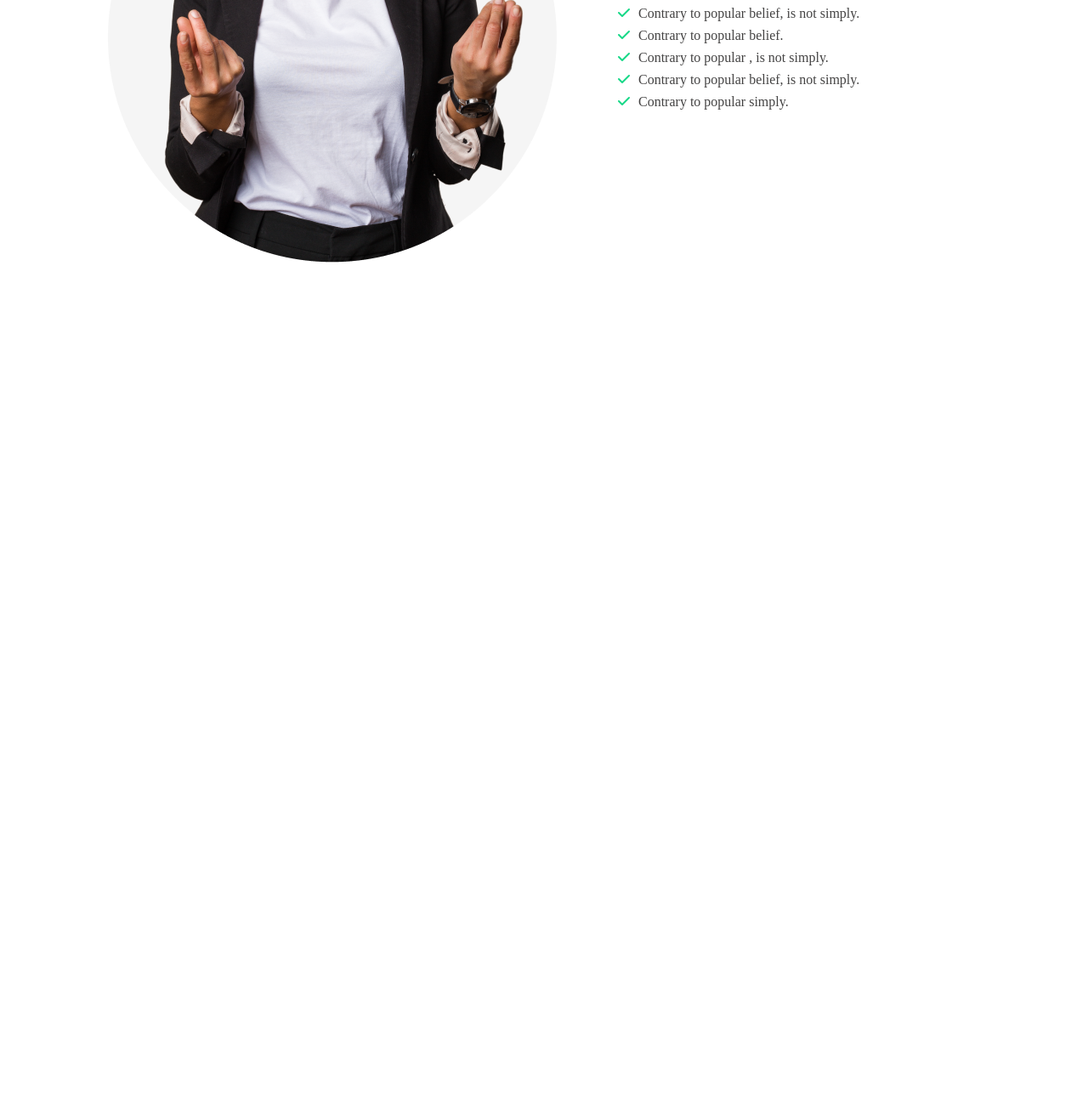
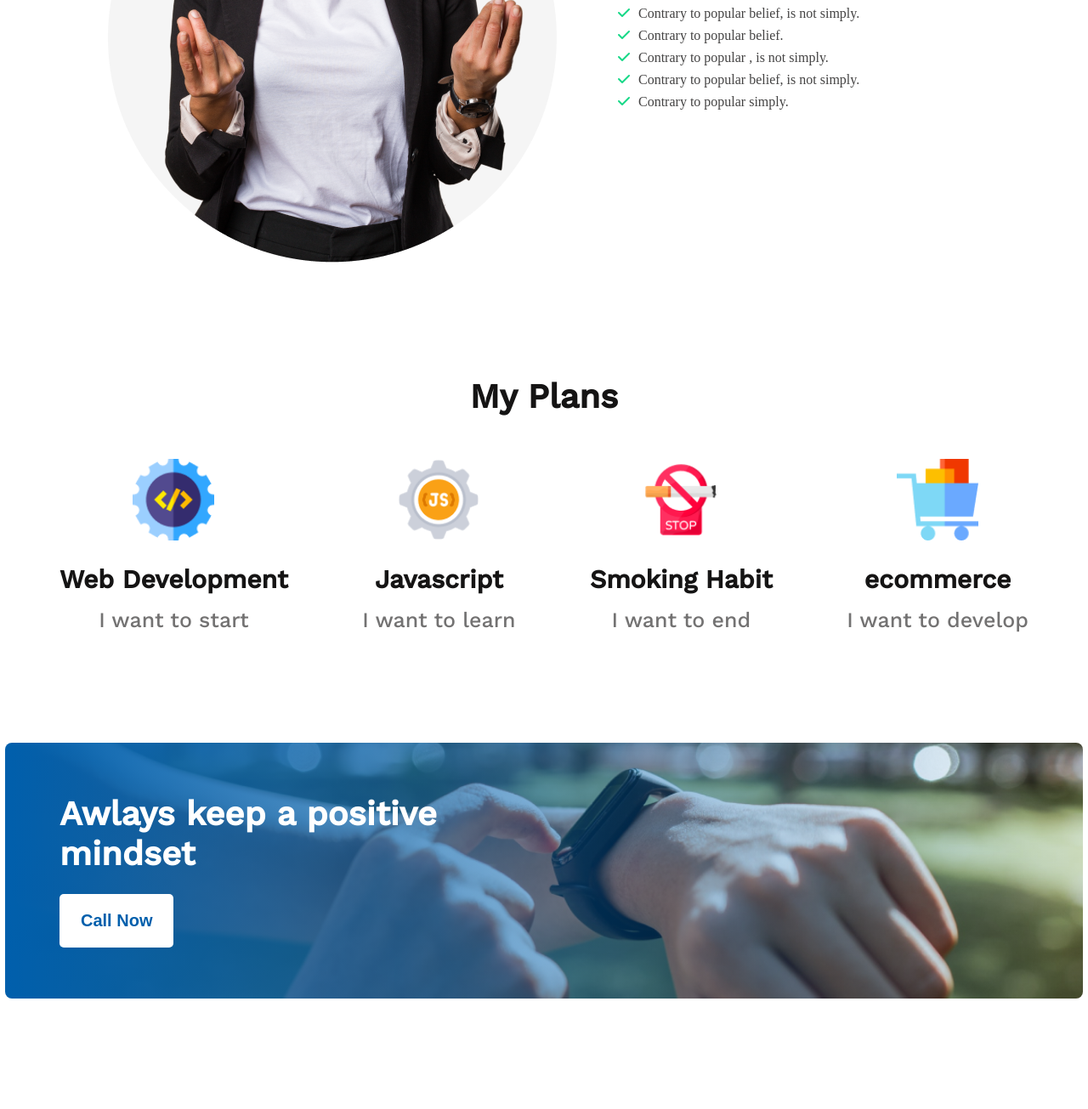
Before and after one commit to devpro-sajid/assignment1, a plain HTML site: page index.html in a window 1280 px wide. Shown: the part 1345-2650 px from the top of the page at 85% size. Before the commit the page ends 1658 px from the top, so only its background shows below. Drawn offline with nearby package versions, Linux system fonts and the light colour scheme.

Commit message:
Plans & Midset Done

```diff
--- a/index.html
+++ b/index.html
@@ -6,7 +6,7 @@
     <meta name="viewport" content="width=device-width, initial-scale=1.0">
     <title>Assignment One</title>
     <link rel="stylesheet" href="styles/style.css">
-    <link rel="preconnect" href="https://fonts.googleapis.com"><link rel="preconnect" href="https://fonts.gstatic.com" crossorigin><link href="https://fonts.googleapis.com/css2?family=Work+Sans&display=swap" rel="stylesheet">
+    <link rel="preconnect" href="https://fonts.googleapis.com"><link rel="preconnect" href="https://fonts.gstatic.com" crossorigin><link href="https://fonts.googleapis.com/css2?family=Work+Sans:wght@400;500&display=swap" rel="stylesheet">
     <script src="https://kit.fontawesome.com/3c32b2ffc3.js" crossorigin="anonymous"></script>
 </head>
 <body>
@@ -20,6 +20,7 @@
                 </div>
             </div>
         </section>
+        <!-- Faiures Section -->
         <section class="failures">
             <div class="failures-container">
                 <div class="failures-img">
@@ -39,6 +40,40 @@
                 </div>
             </div>
         </section>
+        <section class="my-plans">
+            <h1 class="section-title">My Plans</h1>
+            <div class="plans-container">
+                <div class="plans-info">
+                    <img src="images/icons/web.png" alt="" class="plans-logo">
+                    <h3 class="plans-title">Web Development</h3>
+                    <p class="plans-des">I want to start</p>
+                </div>
+                <div class="plans-info">
+                    <img src="images/icons/js.png" alt="" class="plans-logo">
+                    <h3 class="plans-title">Javascript</h3>
+                    <p class="plans-des">I want to learn</p>
+                </div>
+                <div class="plans-info">
+                    <img src="images/icons/smoke.png" alt="" class="plans-logo">
+                    <h3 class="plans-title">Smoking Habit</h3>
+                    <p class="plans-des">I want to end</p>
+                </div>
+                <div class="plans-info">
+                    <img src="images/icons/ecom.png" alt="" class="plans-logo">
+                    <h3 class="plans-title">ecommerce</h3>
+                    <p class="plans-des">I want to develop</p>
+                </div>
+            </div>
+        </section>
+        <!-- Mindset Watch section -->
+        <section class="mindset-watch">
+            <div class="mindset-container">
+                <div class="mindset-text">
+                    <h1 class="mindset-title">Awlays keep a positive mindset</h1>
+                    <button class="btn-primary">Call Now</button>
+                </div>
+            </div>
+        </section>
     </main>
     <footer>
 
--- a/styles/style.css
+++ b/styles/style.css
@@ -6,6 +6,17 @@
     }
 h1,h2,h3,h4,h5,h6,p{
     font-family: 'Work Sans';
+}
+.btn-primary{
+    font-style: normal;
+    font-weight: 600;
+    font-size: 20px;
+    line-height: 23px;
+    color: #005FAC;
+    padding:20px 25px;
+    background-color: white;
+    border:none;
+    border-radius: 5px;
 }
 /* Banner css */
 .banner{
@@ -45,17 +56,6 @@ h1,h2,h3,h4,h5,h6,p{
     margin:24px 0px 32px 0px;
     padding-left:30px;
 }
-.btn-primary{
-    font-style: normal;
-    font-weight: 600;
-    font-size: 20px;
-    line-height: 23px;
-    color: #005FAC;
-    padding:20px 25px;
-    background-color: white;
-    border:none;
-    border-radius: 5px;
-}
 /* Failures Css */
 .failures-container{
     display:flex;
@@ -64,6 +64,7 @@ h1,h2,h3,h4,h5,h6,p{
     justify-content: space-between;
     align-items: center;
     gap:87px;
+    margin-bottom: 130px;
 }
 .failures-img{
     width:50%;
@@ -112,3 +113,62 @@ h1,h2,h3,h4,h5,h6,p{
     color: #444343;
 
 }
+/* My-Plans Css */
+.my-plans h1{
+    text-align:center;
+    margin-bottom:50px;
+}
+.plans-container{
+    display:flex;
+    width:1140px;
+    justify-content: space-between;
+    align-items: center;
+    margin:auto;
+    text-align: center;
+}
+.plans-logo{
+    width:96px;
+}
+.plans-title{
+    padding:24px 0px 16px 0px;
+    font-style: normal;
+    font-weight: 700;
+    font-size: 30px;
+    line-height: 35px;
+    text-align: center;
+    color: #151414;
+
+}
+.plans-des{
+    font-style: normal;
+    font-weight: 500;
+    font-size: 25px;
+    line-height: 29px;
+    text-align: center;
+    color: #737272;
+}
+/* Mindset watch */
+.mindset-watch{
+    padding:130px 0px;
+}
+.mindset-container{
+    width:1140px;
+    margin:auto;
+    background: linear-gradient(90deg, #005FAC 0%, rgba(0, 95, 172, 0) 100%),url(../images/watch.png);
+    background-repeat: no-repeat;
+    background-position: center;
+    background-size: cover;
+    border-radius: 8px;
+    padding:60px 64px;
+}
+.mindset-title{
+    font-style: normal;
+    font-weight: 700;
+    font-size: 40px;
+    line-height: 47px;
+    color: #FFFFFF;
+    padding-bottom:24px;
+}
+.mindset-text{
+    width:50%;
+}
```
